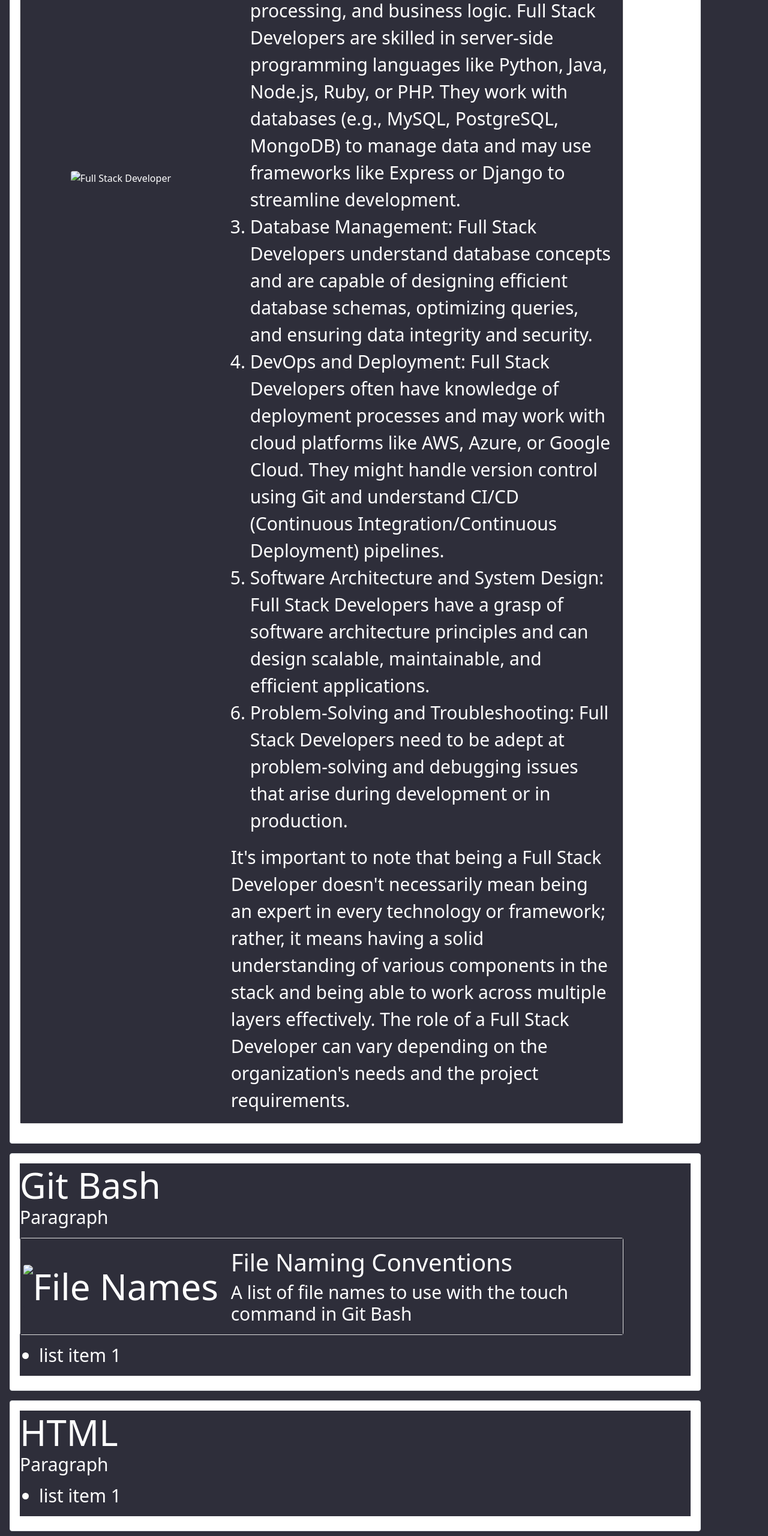
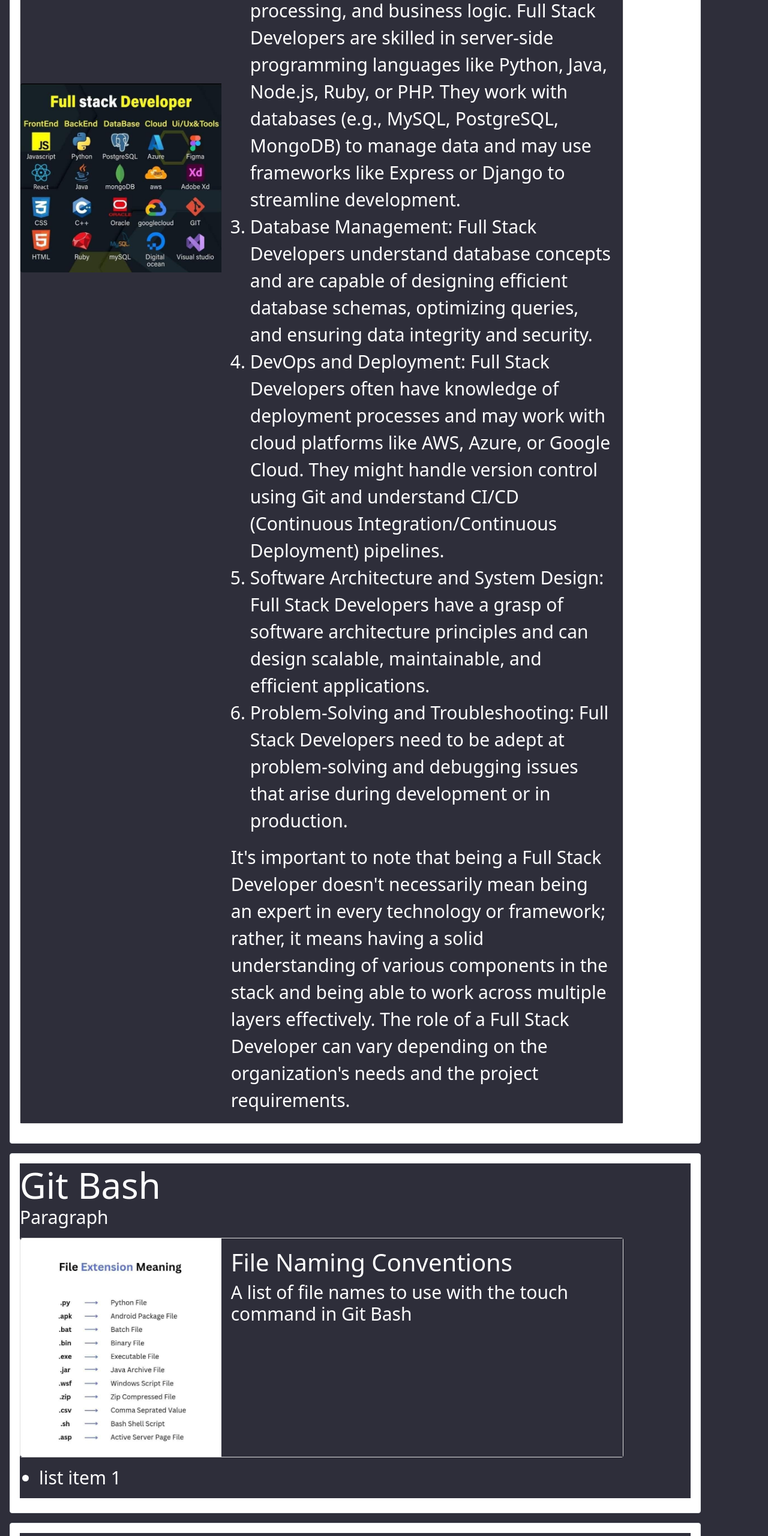
Before and after one commit to kbliss86/code-compendium, a plain HTML site: page index.html in a window 1280 px wide. Shown: the part 2600-5160 px from the top of the page at 60% size. Drawn offline with nearby package versions, Linux system fonts and the light colour scheme; the site is published under a folder, as on GitHub Pages, so addresses that start at the root find nothing; files whose address does not match are found by name.

Commit message:
Update index.html

```diff
--- a/index.html
+++ b/index.html
@@ -40,7 +40,7 @@
                     <div class="card mb-3" style="max-width: 90%;">
                         <div class="row g-0">
                             <div class="col-md-4 d-flex text-center align-items-center justify-content-center">
-                                <img src="/assets/images/full-stack.jpeg" class="img-fluid rounded-start" alt="Full Stack Developer">
+                                <img src="./assets/images/full-stack.jpeg" class="img-fluid rounded-start" alt="Full Stack Developer">
                             </div>
                             <div class="col-md-8">
                                 <div class="card-body">
@@ -67,7 +67,7 @@
                     <div class="card mb-3" style="max-width: 90%;">
                         <div class="row g-0">
                             <div class="col-md-4 d-flex text-center align-items-center justify-content-center">
-                                <img src="/assets/images/gitbash/file-names.jpeg" class="img-fluid rounded-start" alt="File Names">
+                                <img src="./assets/images/gitbash/file-names.jpeg" class="img-fluid rounded-start" alt="File Names">
                             </div>
                             <div class="col-md-8">
                                 <div class="card-body">
```
